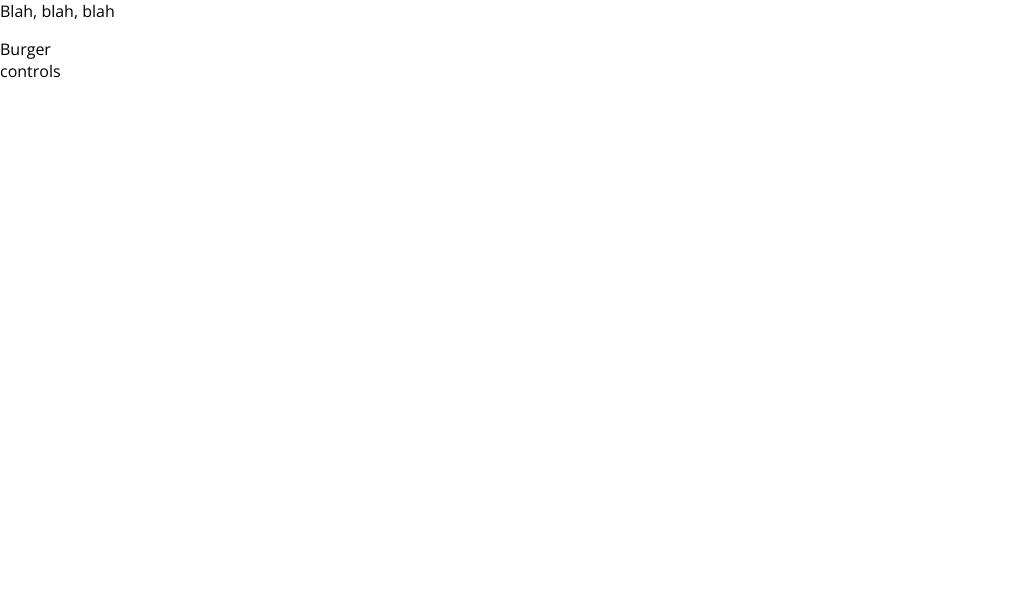
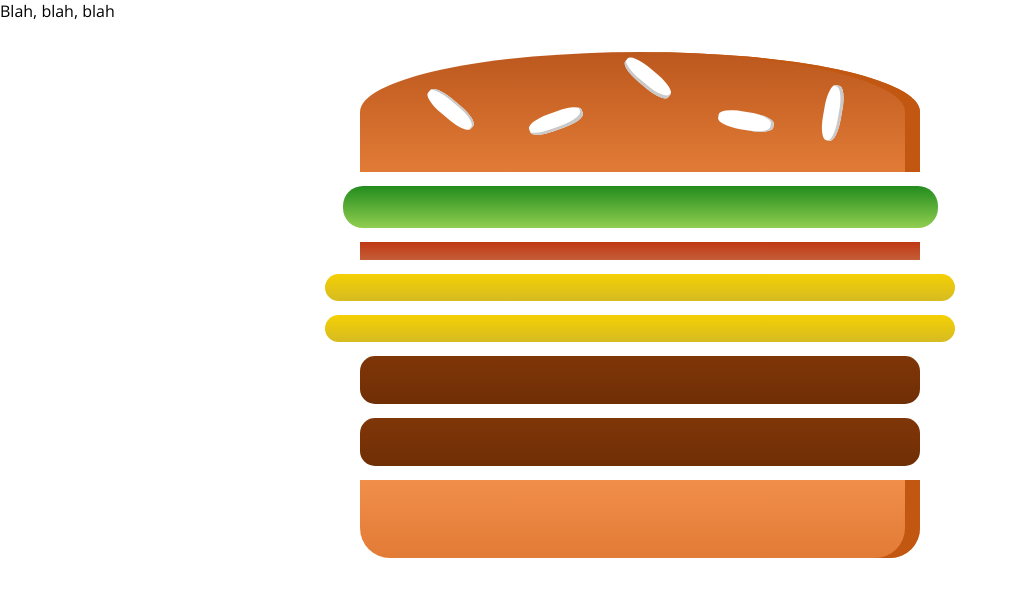
Before and after one commit to OverAndBeyondWeb/BurgerBuild, a React app: page / in a window 1280 px wide. Shown: the top 596 px of the page, without its empty margins (0-1018 px from the left). Built offline with nearby package versions, Linux system fonts and the light colour scheme.

Commit message:
BurgerBuilder.js has state object that includes burger ingredients as keys and number of each ingredient as a value. BurgerBuilder.js is passing state to Burger.js as a prop called ingredients. Burger.js transforms the ingredients prop into an array of BurgerIngredient components and renders them

```diff
--- /dev/null
+++ b/src/components/Burger/Burger.css
@@ -0,0 +1,24 @@
+.Burger {
+  width: 100%;
+  margin: auto;
+  height: 250px;
+  overflow: scroll;
+  text-align: center;
+  font-weight: bold;
+  font-size: 1.2em;
+}
+
+
+@media (min-width: 500) and (min-height: 401) {
+  .Burger {
+    width: 450px;
+    height: 400px;
+  }
+}
+
+@media (min-width: 1000px) and (min-height: 700px) {
+  .Burger {
+    width: 700px;
+    height: 600px;
+  }
+}
--- a/src/components/Burger/Burger.js
+++ b/src/components/Burger/Burger.js
@@ -0,0 +1,22 @@
+import React from 'react';
+import classes from './Burger.css';
+import BurgerIngredient from './BurgerIngredients/BurgerIngredient';
+
+ const burger = (props) => {
+  const ingredientsToArray = Object.keys(props.ingredients)
+    .map(ingredientKey => {
+      return [...Array(props.ingredients[ingredientKey])].map((arraySlot, index) => {
+        return <BurgerIngredient key={ingredientKey + index} type={ingredientKey} />;
+      });
+    });
+    console.log(ingredientsToArray);
+  return (
+    <div className={classes.Burger}>
+      <BurgerIngredient type="bread-top"/>
+      {ingredientsToArray}
+      <BurgerIngredient type="bread-bottom"/>
+    </div>
+  )
+};
+
+export default burger;
--- a/src/components/Burger/BurgerIngredients/BurgerIngredient.css
+++ b/src/components/Burger/BurgerIngredients/BurgerIngredient.css
@@ -97,7 +97,7 @@
   border-radius: 20px;
 }
 
-.Salad {
+.Lettuce {
   width: 85%;
   height: 7%;
   margin: 2% auto;
--- a/src/components/Burger/BurgerIngredients/BurgerIngredient.js
+++ b/src/components/Burger/BurgerIngredients/BurgerIngredient.js
@@ -29,8 +29,8 @@ class BurgerIngredient extends Component {
       case ('bacon'):
         ingredient = <div className={classes.Bacon}></div>;
         break;
-      case ('salad'):
-        ingredient = <div className={classes.Salad}></div>;
+      case ('lettuce'):
+        ingredient = <div className={classes.Lettuce}></div>;
         break;
       default:
       ingredient = null;
@@ -41,7 +41,7 @@ class BurgerIngredient extends Component {
 
 };
 
-BurgerIngredient.PropTypes = {
+BurgerIngredient.propTypes = {
   type: PropTypes.string.isRequired
 };
 
--- a/src/containers/BurgerBuilder/BurgerBuilder.js
+++ b/src/containers/BurgerBuilder/BurgerBuilder.js
@@ -1,12 +1,20 @@
 import React, { Component } from 'react';
 import Wrapper from '../../hoc/Wrapper';
+import Burger from '../../components/Burger/Burger';
 
 class BurgerBuilder extends Component {
+
+  state = {
+    lettuce: 1,
+    bacon: 1,
+    cheese: 2,
+    meat: 2
+  }
+
   render() {
     return (
       <Wrapper>
-        <div>Burger</div>
-        <div>controls</div>
+        <Burger ingredients={this.state}/>
       </Wrapper>
     )
   }
```
Also changed, not shown: 1 other file (tests, documents, lock files or other folders).
